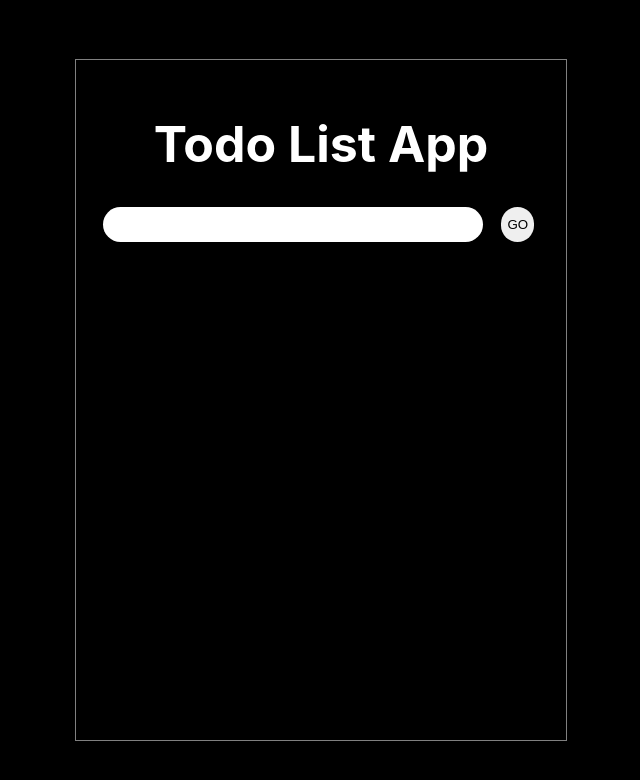
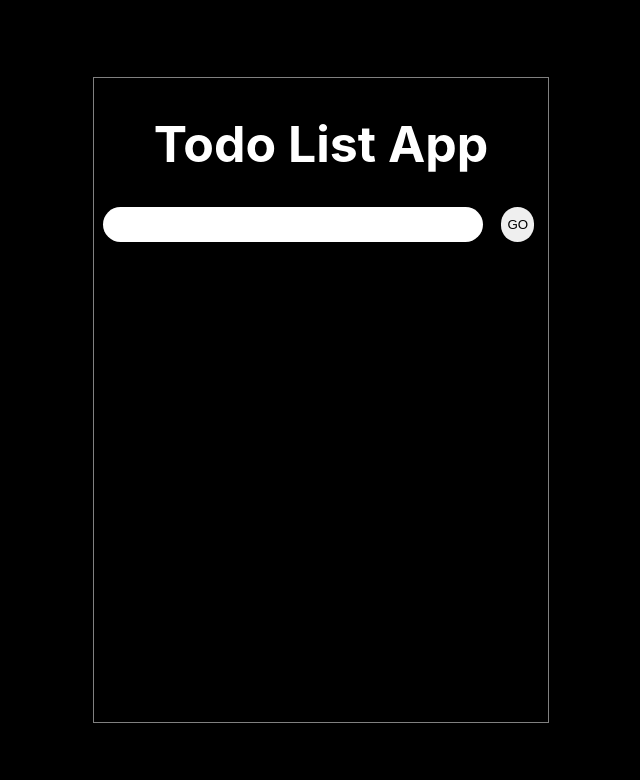
Before and after one commit to sdhamani/React-Todo-List-App, a React (Create React App) app: page / in a window 1280 px wide. Shown: the top 780 px of the page, without its empty margins (319-959 px from the left). Built offline with nearby package versions, Linux system fonts and the light colour scheme.

Commit message:
padding changes

```diff
--- a/src/App.css
+++ b/src/App.css
@@ -10,7 +10,7 @@
 .Container{
   display: flex;
   height: 80vh;
-  padding: 20px;
+  padding: 2px;
   border: 1px solid grey;
   flex-direction: column;
   align-items: center;
```
